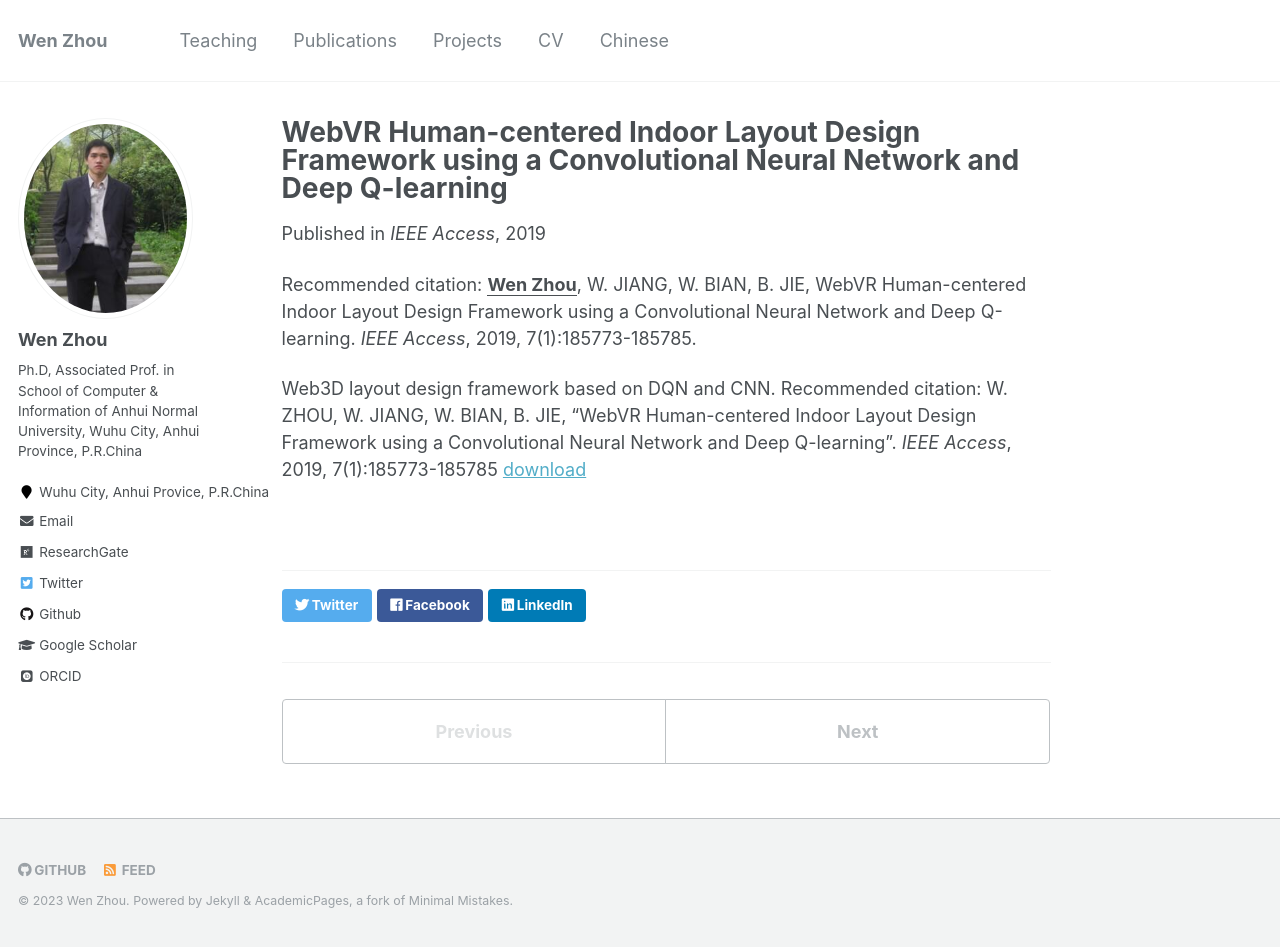
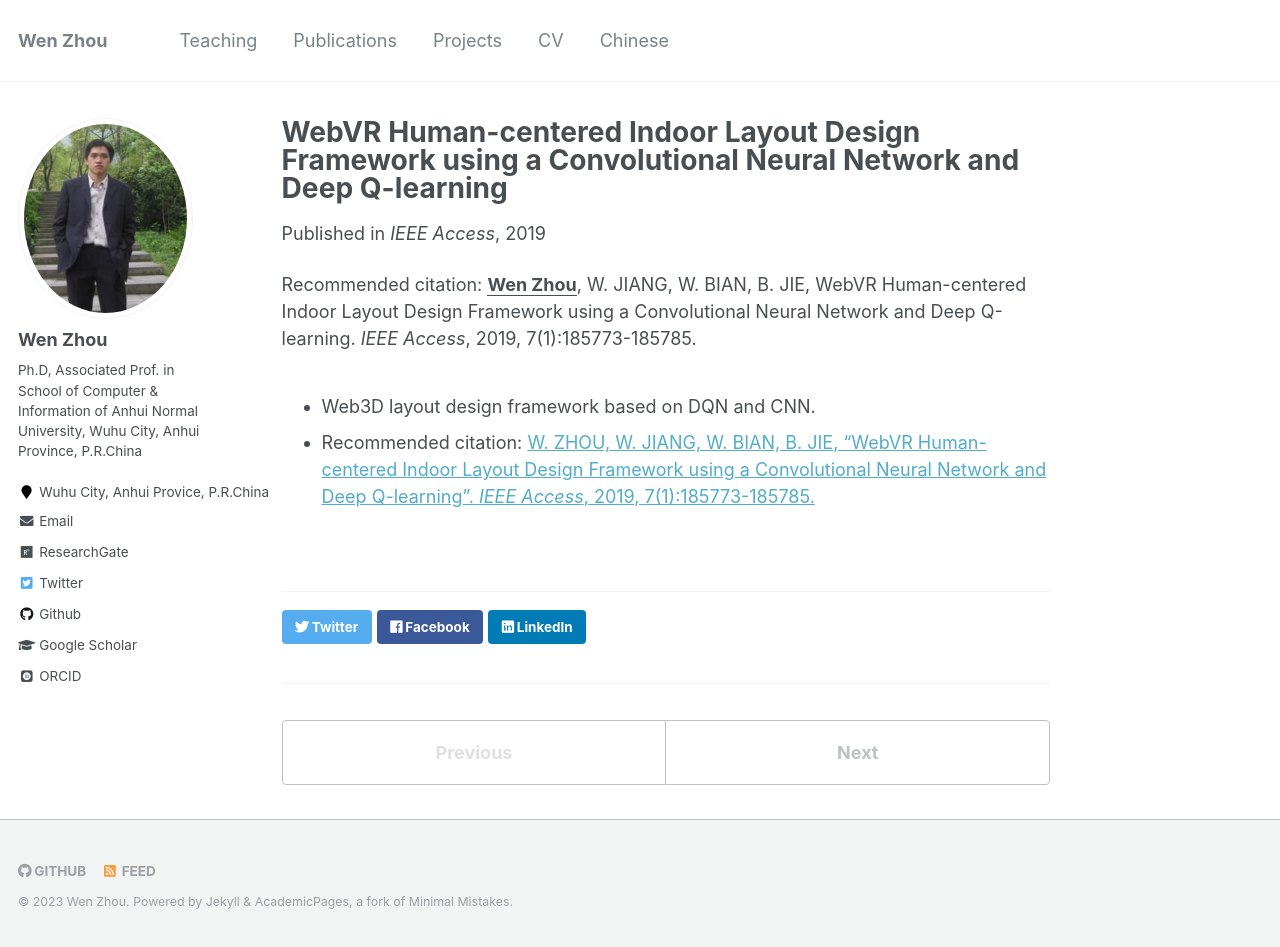
Before and after one commit to zhouwen327/zhouwen327.github.io, a Jekyll site: the page built from _publications/2019-12-01-ACCESS-01.md, in a window 1280 px wide and 947 px high. Built offline with Jekyll 4.4.1, drawn with Linux system fonts in a browser that asks for light colours; some web fonts are replaced.

Commit message:
Update 2019-12-01-ACCESS-01.md

```diff
--- a/_publications/2019-12-01-ACCESS-01.md
+++ b/_publications/2019-12-01-ACCESS-01.md
@@ -7,6 +7,5 @@ date: 2019-12-01
 venue: 'IEEE Access'
 citation: '<b><u>Wen Zhou</u></b>, W. JIANG, W. BIAN, B. JIE, WebVR Human-centered Indoor Layout Design Framework using a Convolutional Neural Network and Deep Q-learning. <i>IEEE Access</i>, 2019, 7(1):185773-185785.'
 ---
-Web3D layout design framework based on DQN and CNN.
-Recommended citation: W. ZHOU, W. JIANG, W. BIAN, B. JIE, "WebVR Human-centered Indoor Layout Design Framework using a Convolutional Neural Network and Deep Q-learning". <i>IEEE Access</i>, 2019, 7(1):185773-185785
-<a href='../files/paper1.pdf'>download</a>
++ Web3D layout design framework based on DQN and CNN.
++ Recommended citation: <a href="http://ivr-ahnu.cn/cn/paper/2020a2.pdf">W. ZHOU, W. JIANG, W. BIAN, B. JIE, "WebVR Human-centered Indoor Layout Design Framework using a Convolutional Neural Network and Deep Q-learning". <i>IEEE Access</i>, 2019, 7(1):185773-185785.</a>
```
